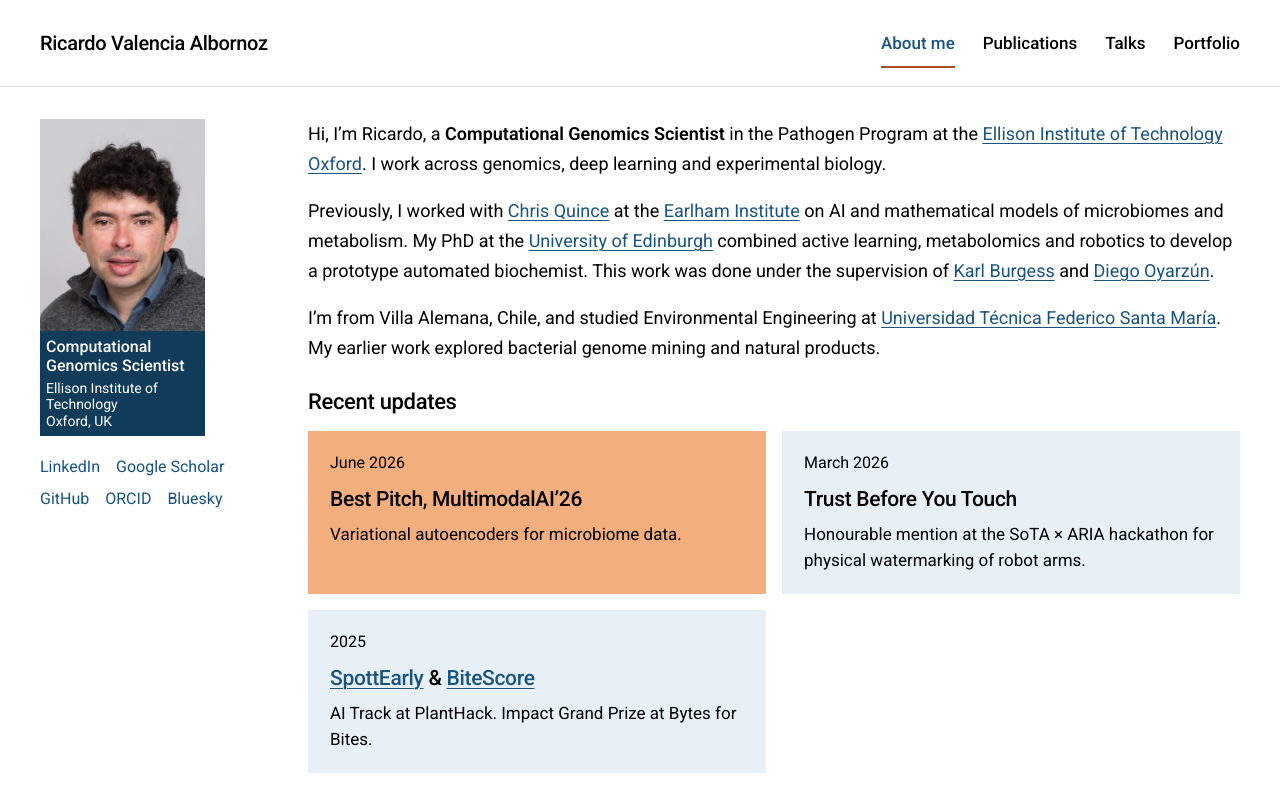
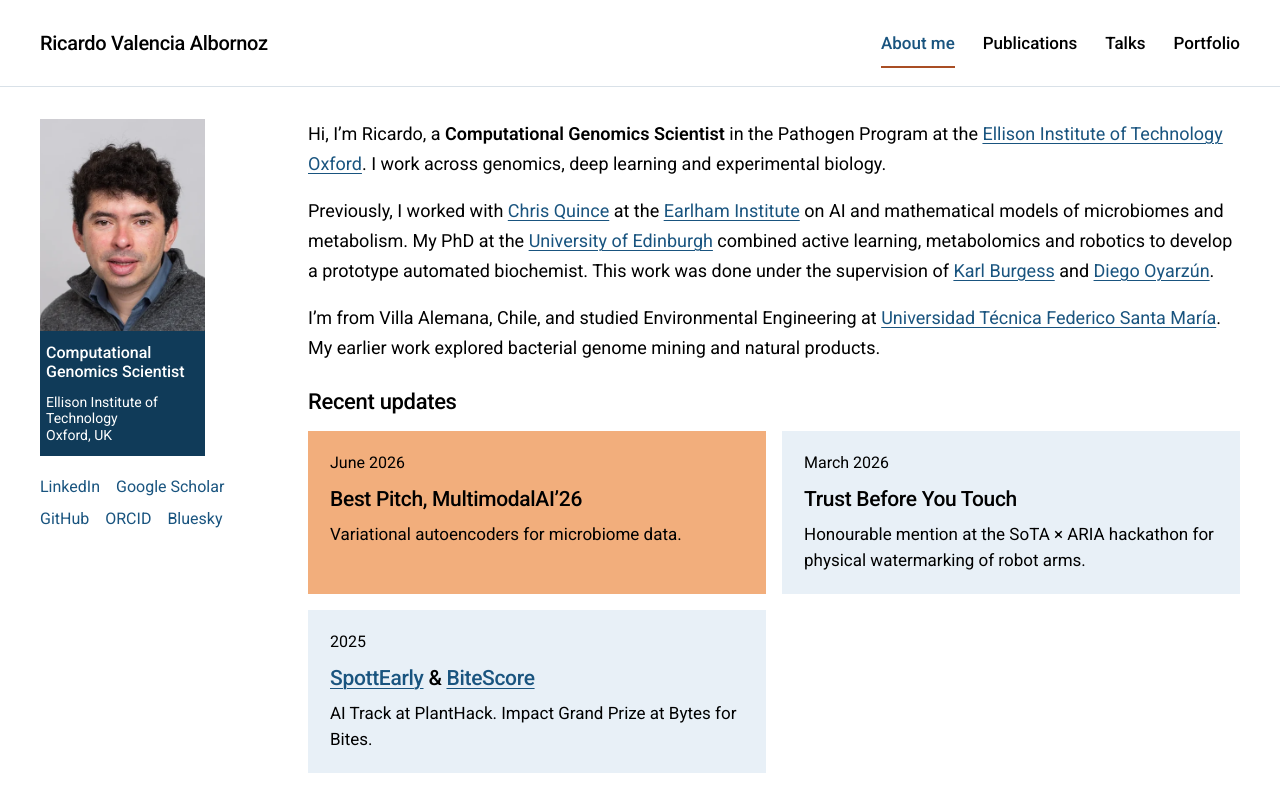
Before and after one commit to rvalenciaaz/rvalenciaaz.github.io, a Jekyll site: the page built from _pages/home.html, in a window 1280 px wide. Shown: the top 812 px of the page. Built offline with Jekyll 4.4.1, drawn with Linux system fonts in a browser that asks for light colours.

Commit message:
Add vertical breathing room inside the profile caption

```diff
--- a/assets/css/site.css
+++ b/assets/css/site.css
@@ -72,8 +72,8 @@ strong{font-weight:600}
 .profile-card{display:flex;flex-direction:column;align-items:center;gap:0;width:165px;max-width:100%}
 .profile-photo{display:block;flex:none;width:100%;overflow:hidden}
 .profile-photo img{width:100%;height:auto;aspect-ratio:7/9;object-fit:cover;object-position:center}
-.profile-caption{width:100%;padding:6px;background:var(--navy);color:white;overflow-wrap:anywhere}
-.profile-role{font-size:16px;font-weight:500;line-height:1.2;margin-bottom:4px}
+.profile-caption{width:100%;padding:12px 6px;background:var(--navy);color:white;overflow-wrap:anywhere}
+.profile-role{font-size:16px;font-weight:500;line-height:1.2;margin-bottom:12px}
 .profile-affiliation{font-size:14px;line-height:1.2;color:white;margin:0}
 .profile-affiliation a{color:inherit;text-decoration:none}
 .profile-affiliation a:hover{color:white;text-decoration:underline}
```
Also changed, not shown: README.md (+1 -1 lines).
